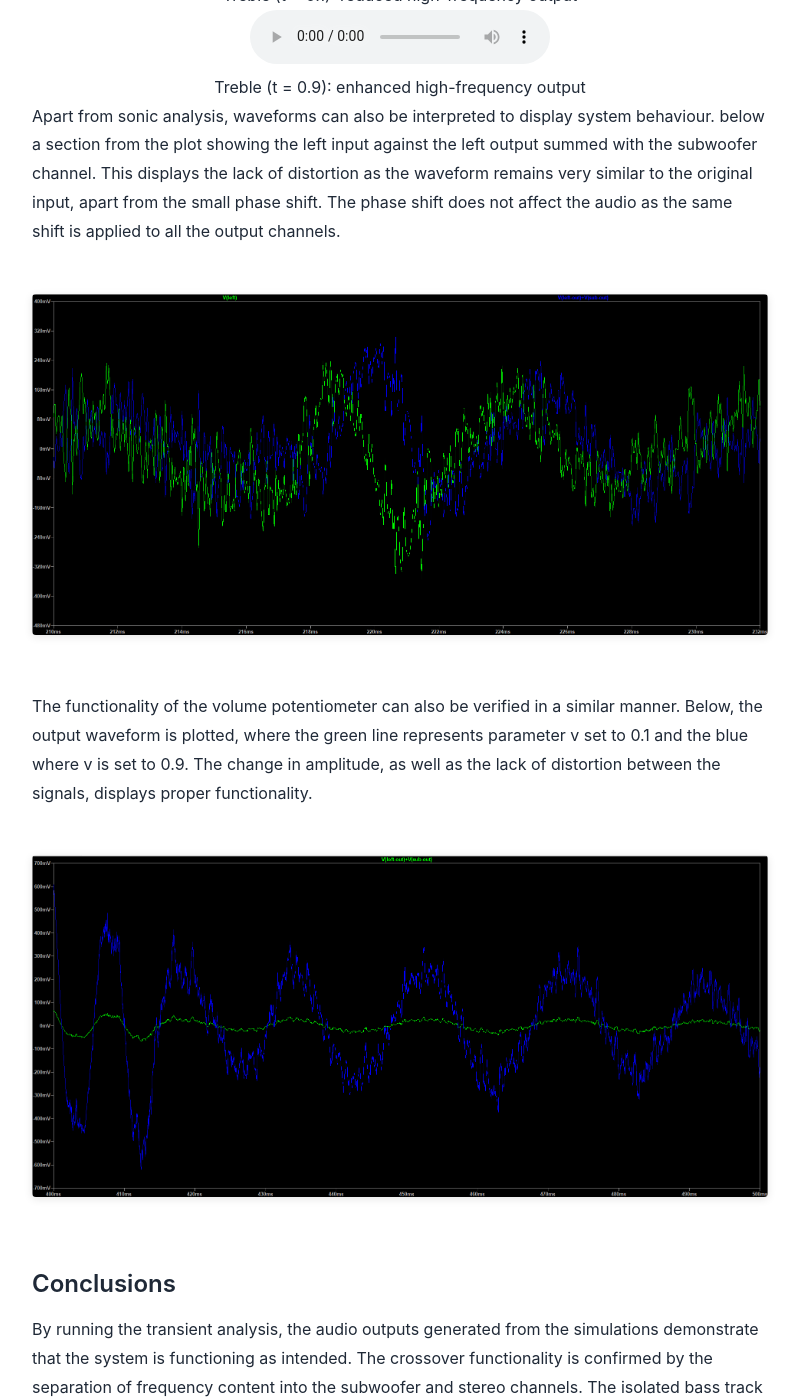
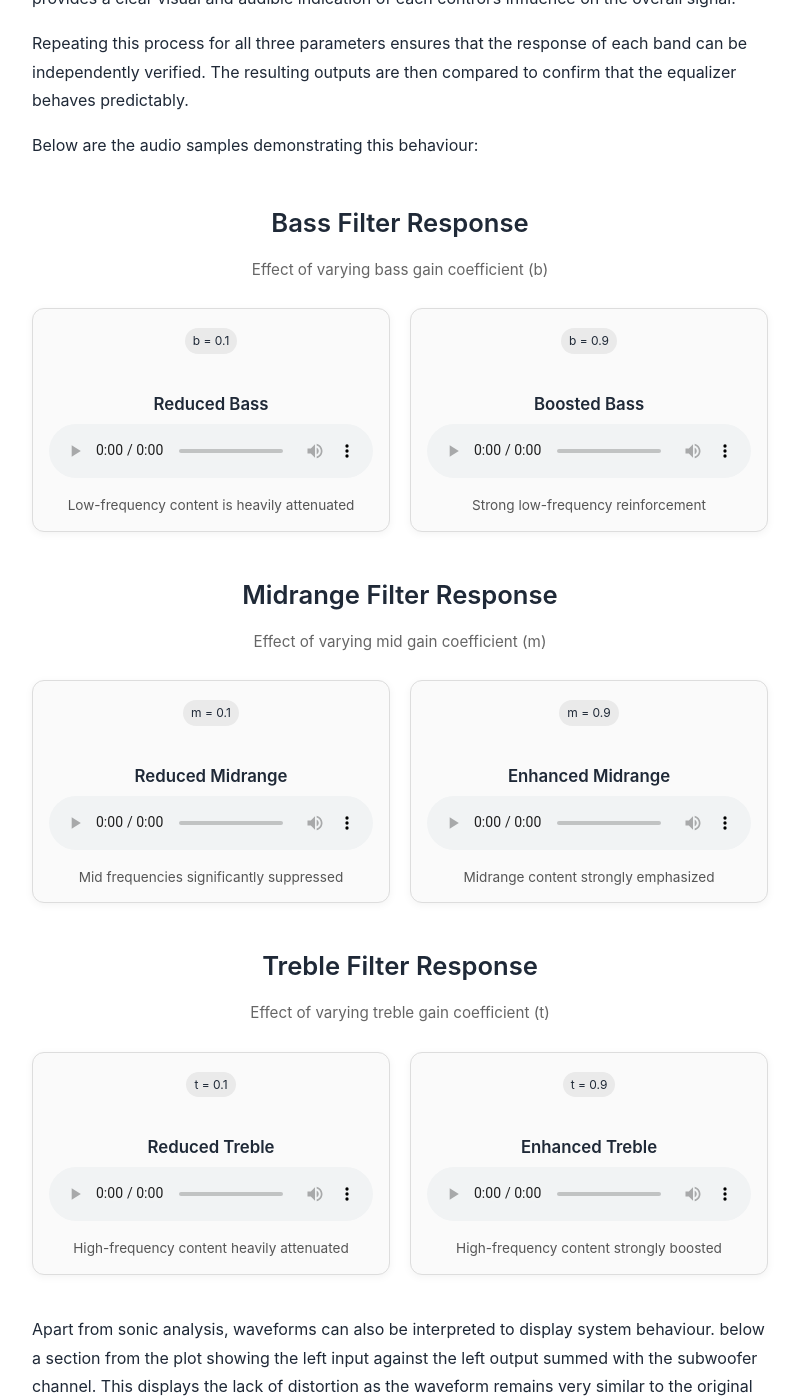
Before and after one commit to saper6569/blog-site, a Jekyll site: the page built from _posts/2026-05-22-Sound-System-Simulation.md, in a window 1280 px wide and 1400 px high, scrolled down 12205 px. Shown: the whole window, without its empty margins (240-1039 px from the left). Built offline with Jekyll 4.4.1, drawn with Linux system fonts in a browser that asks for light colours; some of the changed text lies outside the part shown.

Commit message:
audio fixes

```diff
--- a/_posts/2026-05-22-Sound-System-Simulation.md
+++ b/_posts/2026-05-22-Sound-System-Simulation.md
@@ -153,40 +153,118 @@
 ## Results
 This section presents the audio outputs generated from the simulation, including the original input signal, the separated frequency bands (crossover), and the final reconstructed stereo mix. The files included are the original audio reference, the isolated subwoofer output, the processed left and right stereo channels, and the combined output file where all processed signals are summed together.
 
-<div style="text-align: center;">
+<style>
+  .audio-section {
+    margin: 40px 0;
+    text-align: center;
+  }
 
-  <figure>
-    <audio controls>
-      <source src="assets/files/2026-05-19 Daft-Punk-One-More-Time.wav" type="audio/wav">
-      Your browser does not support the audio element.
-    </audio>
-    <figcaption>Original Audio File</figcaption>
-  </figure>
+  .audio-title {
+    font-size: 1.6rem;
+    margin-bottom: 20px;
+    font-weight: 600;
+  }
 
-  <figure>
-    <audio controls>
-      <source src="assets/files/2026-05-19 bass.wav" type="audio/wav">
-      Your browser does not support the audio element.
-    </audio>
-    <figcaption>Subwoofer (Bass) Output</figcaption>
-  </figure>
+  .audio-grid {
+    display: grid;
+    grid-template-columns: repeat(auto-fit, minmax(260px, 1fr));
+    gap: 20px;
+    max-width: 1000px;
+    margin: 0 auto;
+  }
 
-  <figure>
-    <audio controls>
-      <source src="assets/files/2026-05-19 l+r.wav" type="audio/wav">
-      Your browser does not support the audio element.
-    </audio>
-    <figcaption>Left + Right Stereo Channels</figcaption>
-  </figure>
+  .audio-card {
+    border: 1px solid #ddd;
+    border-radius: 12px;
+    padding: 16px;
+    background: #fafafa;
+    box-shadow: 0 2px 8px rgba(0,0,0,0.05);
+  }
 
-  <figure>
-    <audio controls>
-      <source src="assets/files/2026-05-19 together.wav" type="audio/wav">
-      Your browser does not support the audio element.
-    </audio>
-    <figcaption>Final Combined Output</figcaption>
-  </figure>
+  .audio-card h3 {
+    font-size: 1.1rem;
+    margin-bottom: 12px;
+  }
 
+  audio {
+    width: 100%;
+  }
+
+  .caption {
+    margin-top: 10px;
+    font-size: 0.9rem;
+    color: #555;
+  }
+  .audio-card--wide {
+  grid-column: 1 / -1;
+  background: linear-gradient(135deg, #f8f9ff, #eef3ff);
+  border: 2px solid #cfd8ff;
+  box-shadow: 0 4px 16px rgba(0,0,0,0.08);
+}
+
+.audio-card--wide h3 {
+  font-size: 1.3rem;
+}
+</style>
+
+---
+
+## Original Signal
+
+<div class="audio-section">
+
+  <div class="audio-title">Original Audio</div>
+
+  <div class="audio-grid">
+    <div class="audio-card">
+
+      <h3>Full Track</h3>
+
+      <audio controls>
+        <source src="{{ site.baseurl }}/assets/files/2026-05-19-Daft-Punk-One-More-Time.wav" type="audio/wav">
+        Your browser does not support the audio element.
+      </audio>
+
+      <div class="caption">Unprocessed reference signal</div>
+
+    </div>
+  </div>
+</div>
+
+
+## Processed Outputs
+
+<div class="audio-section">
+
+  <div class="audio-title">Filter / Crossover Outputs</div>
+
+  <div class="audio-grid">
+
+    <div class="audio-card">
+      <h3>Subwoofer (Bass)</h3>
+      <audio controls>
+        <source src="{{ site.baseurl }}/assets/files/2026-05-19 bass.wav" type="audio/wav">
+      </audio>
+      <div class="caption">Low-frequency extraction</div>
+    </div>
+
+    <div class="audio-card">
+      <h3>Left + Right</h3>
+      <audio controls>
+        <source src="{{ site.baseurl }}/assets/files/2026-05-19 l+r.wav" type="audio/wav">
+      </audio>
+      <div class="caption">Stereo channel reconstruction</div>
+    </div>
+
+    <div class="audio-card audio-card--wide">
+  <h3>Final Mix</h3>
+  <audio controls>
+    <source src="{{ site.baseurl }}/assets/files/2026-05-19 together.wav" type="audio/wav">
+  </audio>
+  <div class="caption">Summed processed output</div>
+</div>
+
+  </div>
 </div>
 
 Listening to these files demonstrates how the crossover network is functioning in practice. The original audio serves as a baseline for comparison, while the subwoofer file highlights how low-frequency content has been successfully extracted and isolated from the full signal. The stereo left and right outputs show how higher-frequency information is distributed across the two channels, maintaining spatial clarity and channel separation.
@@ -201,58 +279,126 @@
 
 Below are the audio samples demonstrating this behaviour:
 
+<style>
+  .audio-section {
+    margin: 40px 0;
+    text-align: center;
+  }
 
-<div style="text-align: center;">
+  .audio-title {
+    font-size: 1.6rem;
+    margin-bottom: 10px;
+    font-weight: 600;
+  }
 
-  <figure>
-    <audio controls>
-      <source src="/assets/files/2026-05-19 b_0p1.wav" type="audio/wav">
-      Your browser does not support the audio element.
-    </audio>
-    <figcaption>Bass (b = 0.1): reduced low-frequency output</figcaption>
-  </figure>
+  .audio-subtitle {
+    font-size: 0.95rem;
+    color: #666;
+    margin-bottom: 25px;
+  }
 
-  <figure>
-    <audio controls>
-      <source src="/assets/files/2026-05-19 b_0p9.wav" type="audio/wav">
-      Your browser does not support the audio element.
-    </audio>
-    <figcaption>Bass (b = 0.9): boosted low-frequency output</figcaption>
-  </figure>
+  .audio-grid {
+    display: grid;
+    grid-template-columns: repeat(auto-fit, minmax(260px, 1fr));
+    gap: 20px;
+    max-width: 1100px;
+    margin: 0 auto;
+  }
 
-  <figure>
-    <audio controls>
-      <source src="/assets/files/2026-05-19 m_0p1.wav" type="audio/wav">
-      Your browser does not support the audio element.
-    </audio>
-    <figcaption>Mid (m = 0.1): reduced midrange output</figcaption>
-  </figure>
+  .audio-card {
+    border: 1px solid #ddd;
+    border-radius: 12px;
+    padding: 16px;
+    background: #fafafa;
+    box-shadow: 0 2px 8px rgba(0,0,0,0.05);
+  }
 
-  <figure>
-    <audio controls>
-      <source src="/assets/files/2026-05-19 m_0p9.wav" type="audio/wav">
-      Your browser does not support the audio element.
-    </audio>
-    <figcaption>Mid (m = 0.9): enhanced midrange output</figcaption>
-  </figure>
+  .audio-card h3 {
+    font-size: 1.05rem;
+    margin-bottom: 10px;
+  }
 
-  <figure>
-    <audio controls>
-      <source src="/assets/files/2026-05-19 t_0p1.wav" type="audio/wav">
-      Your browser does not support the audio element.
-    </audio>
-    <figcaption>Treble (t = 0.1): reduced high-frequency output</figcaption>
-  </figure>
+  audio {
+    width: 100%;
+  }
 
-  <figure>
-    <audio controls>
-      <source src="/assets/files/2026-05-19 t_0p9.wav" type="audio/wav">
-      Your browser does not support the audio element.
-    </audio>
-    <figcaption>Treble (t = 0.9): enhanced high-frequency output</figcaption>
-  </figure>
+  .caption {
+    margin-top: 10px;
+    font-size: 0.85rem;
+    color: #555;
+    line-height: 1.3;
+  }
 
+  .tag {
+    display: inline-block;
+    font-size: 0.75rem;
+    padding: 2px 8px;
+    border-radius: 999px;
+    background: #eaeaea;
+    margin-bottom: 8px;
+  }
+</style>
+
+<div class="audio-section"> <div class="audio-title">Bass Filter Response</div> <div class="audio-subtitle">Effect of varying bass gain coefficient (b)</div> <div class="audio-grid">
+<div class="audio-card">
+  <div class="tag">b = 0.1</div>
+  <h3>Reduced Bass</h3>
+  <audio controls>
+    <source src="{{ site.baseurl }}/assets/files/2026-05-19 b_0p1.wav" type="audio/wav">
+  </audio>
+  <div class="caption">Low-frequency content is heavily attenuated</div>
 </div>
+
+<div class="audio-card">
+  <div class="tag">b = 0.9</div>
+  <h3>Boosted Bass</h3>
+  <audio controls>
+    <source src="{{ site.baseurl }}/assets/files/2026-05-19 b_0p9.wav" type="audio/wav">
+  </audio>
+  <div class="caption">Strong low-frequency reinforcement</div>
+</div>
+</div> </div>
+
+<div class="audio-section"> <div class="audio-title">Midrange Filter Response</div> <div class="audio-subtitle">Effect of varying mid gain coefficient (m)</div> <div class="audio-grid">
+<div class="audio-card">
+  <div class="tag">m = 0.1</div>
+  <h3>Reduced Midrange</h3>
+  <audio controls>
+    <source src="{{ site.baseurl }}/assets/files/2026-05-19 m_0p1.wav" type="audio/wav">
+  </audio>
+  <div class="caption">Mid frequencies significantly suppressed</div>
+</div>
+
+<div class="audio-card">
+  <div class="tag">m = 0.9</div>
+  <h3>Enhanced Midrange</h3>
+  <audio controls>
+    <source src="{{ site.baseurl }}/assets/files/2026-05-19 m_0p9.wav" type="audio/wav">
+  </audio>
+  <div class="caption">Midrange content strongly emphasized</div>
+</div>
+</div> </div>
+
+<div class="audio-section"> <div class="audio-title">Treble Filter Response</div> <div class="audio-subtitle">Effect of varying treble gain coefficient (t)</div> <div class="audio-grid">
+<div class="audio-card">
+  <div class="tag">t = 0.1</div>
+  <h3>Reduced Treble</h3>
+  <audio controls>
+    <source src="{{ site.baseurl }}/assets/files/2026-05-19 t_0p1.wav" type="audio/wav">
+  </audio>
+  <div class="caption">High-frequency content heavily attenuated</div>
+</div>
+
+<div class="audio-card">
+  <div class="tag">t = 0.9</div>
+  <h3>Enhanced Treble</h3>
+  <audio controls>
+    <source src="{{ site.baseurl }}/assets/files/2026-05-19 t_0p9.wav" type="audio/wav">
+  </audio>
+  <div class="caption">High-frequency content strongly boosted</div>
+</div>
+</div> </div>
+
 
 Apart from sonic analysis, waveforms can also be interpreted to display system behaviour. below a section from the plot showing the left input against the left output summed with the subwoofer channel. This displays the lack of distortion as the waveform remains very similar to the original input, apart from the small phase shift. The phase shift does not affect the audio as the same shift is applied to all the output channels.
 
```
Also changed, not shown: Gemfile.lock (added), 2 other files.
